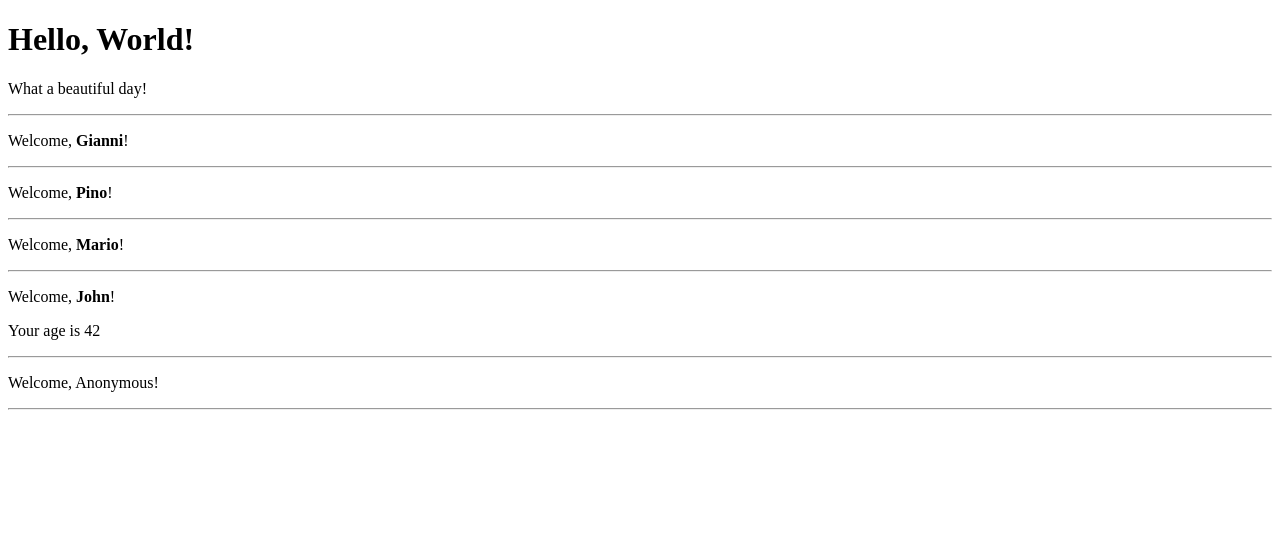
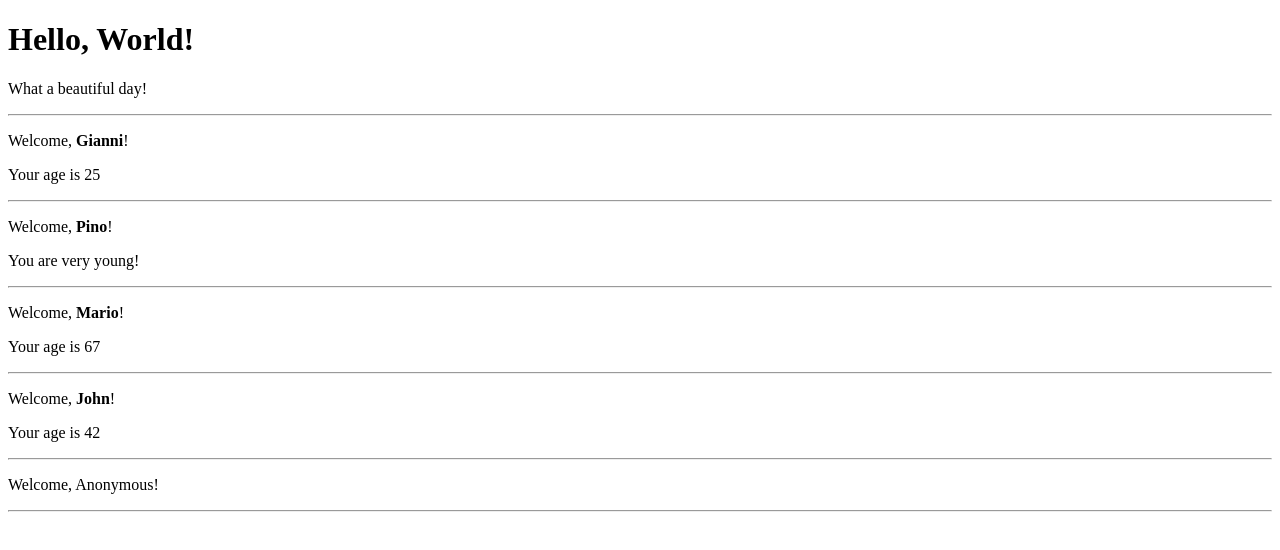
Before and after one commit to AndreaPossidente/develhope-react-exercises, a React (Create React App) app: page / in a window 1280 px wide. Shown: the top 550 px of the page. Built offline with nearby package versions, Linux system fonts and the light colour scheme.

Commit message:
done exercise 19

```diff
--- a/src/Age.js
+++ b/src/Age.js
@@ -2,6 +2,11 @@ import React, { Component } from "react";
 
 export default class Age extends Component {
   render() {
-    return <p>Your age is {this.props.age || "unknown"}</p>;
+    return (
+      <p>
+        {(this.props.age > 18 && "Your age is " + this.props.age) ||
+          "You are very young!"}
+      </p>
+    );
   }
 }
--- a/src/Welcome.js
+++ b/src/Welcome.js
@@ -6,11 +6,7 @@ export default class Welcome extends Component {
     return (
       <>
         <p>Welcome, {this.props?.name || "Anonymous"}!</p>
-        {this.props?.age > 18 &&
-          this.props.age < 65 &&
-          this.props?.name.props.children === "John" && (
-            <Age age={this.props.age} />
-          )}
+        {this.props?.age && <Age age={this.props.age} />}
       </>
     );
   }
```
